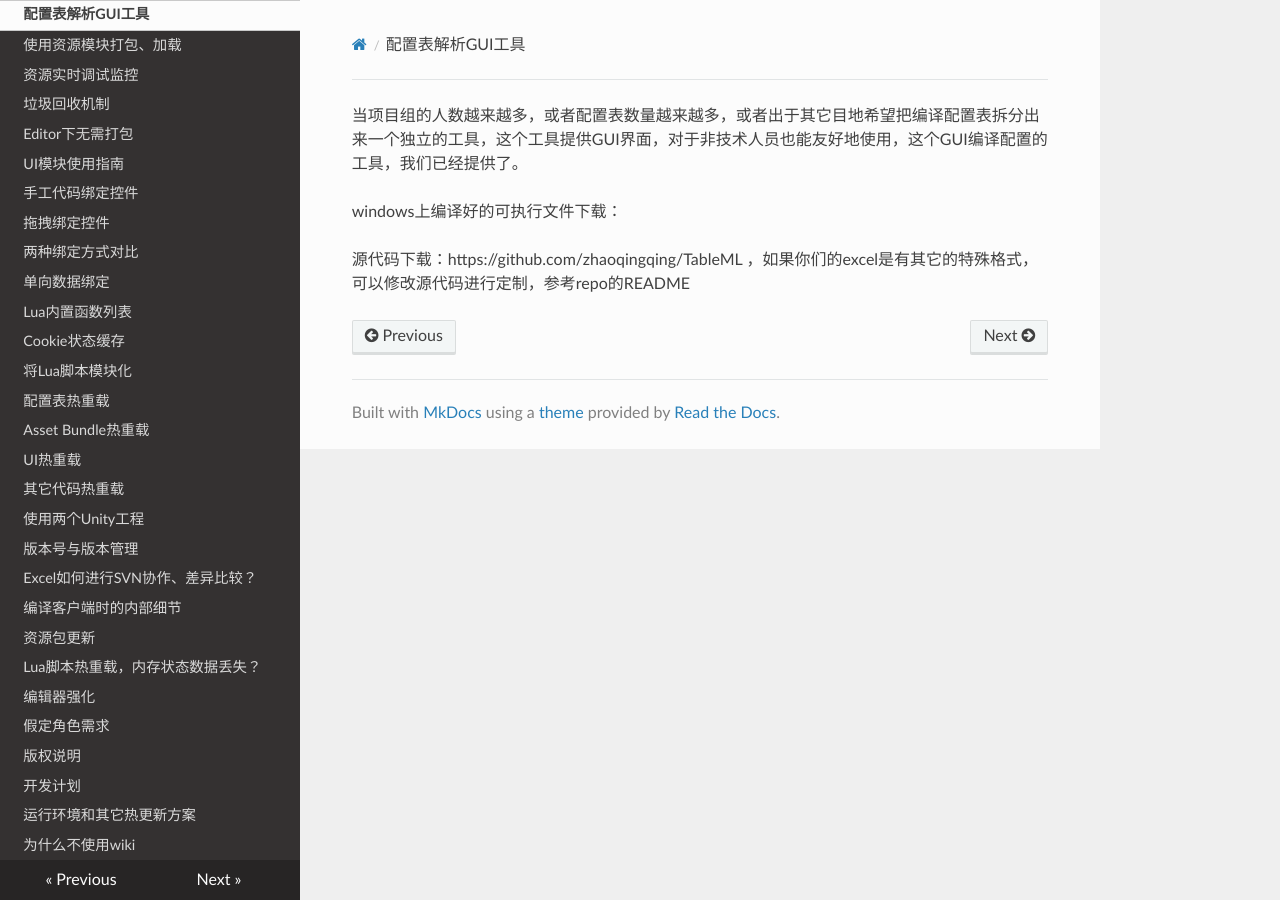
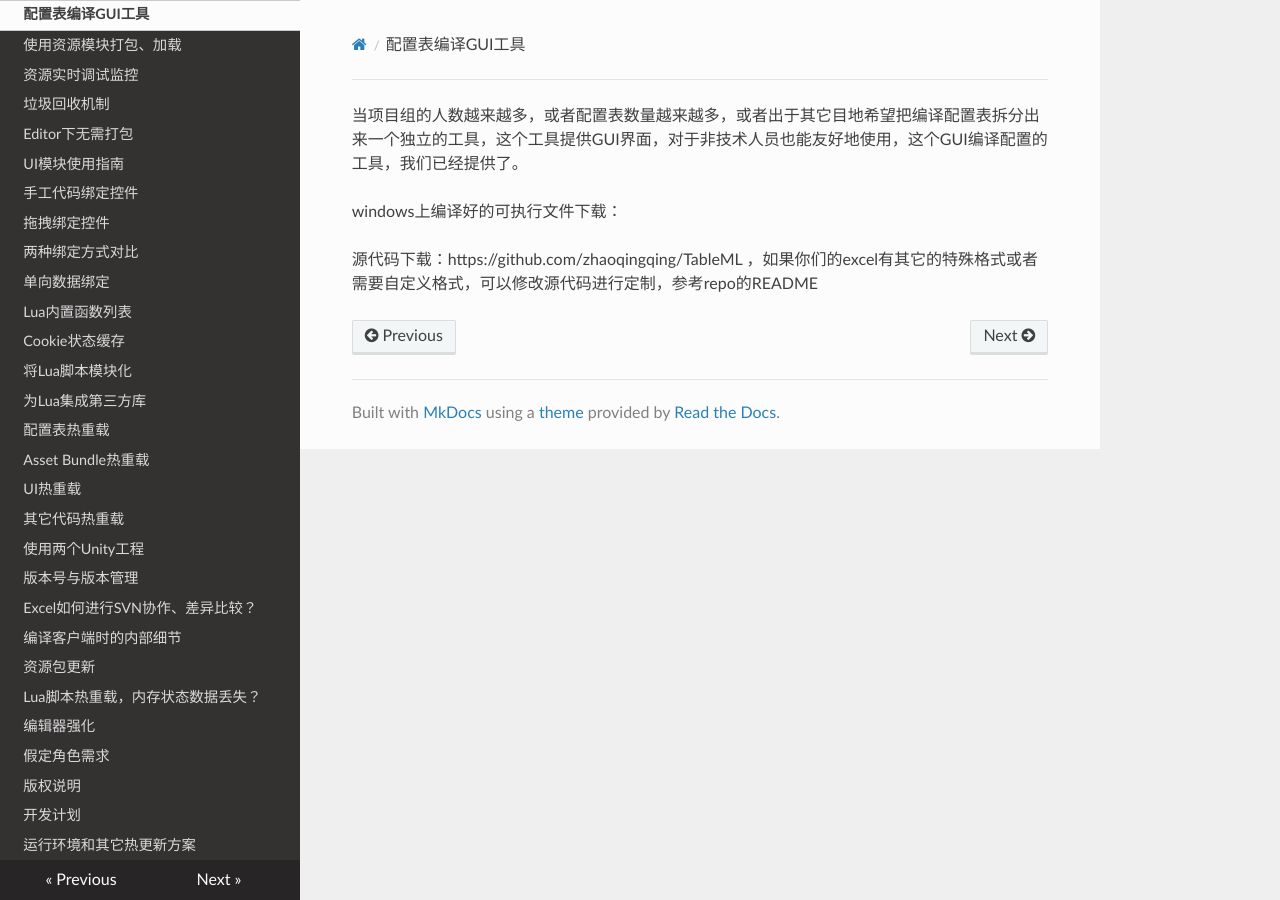
Before and after one commit to mr-kelly/KSFramework, an MkDocs documentation site: the page built from docs/setting/tableml_gui.md, in a window 1280 px wide. Built offline with MkDocs 1.6.1, drawn with Linux system fonts in a browser that asks for light colours; nearby versions of some CDN libraries.

Commit message:
添加集成的lua第三方库说明

```diff
--- a/docs/setting/tableml_gui.md
+++ b/docs/setting/tableml_gui.md
@@ -2,4 +2,4 @@
 
 windows上编译好的可执行文件下载：
 
-源代码下载：https://github.com/zhaoqingqing/TableML ，如果你们的excel是有其它的特殊格式，可以修改源代码进行定制，参考repo的README
+源代码下载：https://github.com/zhaoqingqing/TableML ，如果你们的excel有其它的特殊格式或者需要自定义格式，可以修改源代码进行定制，参考repo的README
--- a/mkdocs.yml
+++ b/mkdocs.yml
@@ -21,7 +21,7 @@
     - "惰式加载": setting/lazy-load.md
     - "使用TSV，不用Excel作为源表": setting/tsv-instead-excel.md
     - "自定义与扩展配置表的解析": setting/custom-table-reader.md
-    - "配置表解析GUI工具": setting/tableml_gui.md
+    - "配置表编译GUI工具": setting/tableml_gui.md
 
     - "使用资源模块打包、加载": resource/guide.md
     - "资源实时调试监控": resource/debug.md
@@ -37,6 +37,7 @@
     - "Lua内置函数列表": scripting/functions.md
     - "Cookie状态缓存": scripting/cookie.md
     - "将Lua脚本模块化": scripting/lua-module.md
+    - "为Lua集成第三方库": scripting/lua-lib.md
 
     - "配置表热重载": hotreload/setting.md
     - "Asset Bundle热重载": hotreload/assetbundle.md
```
Also changed, not shown: docs/scripting/cookie.md (+0 -1 lines), docs/scripting/functions.md (+3 -0 lines), docs/scripting/lua-lib.md (added, +48 -0 lines), docs/scripting/lua-module.md (+1 -2 lines).
